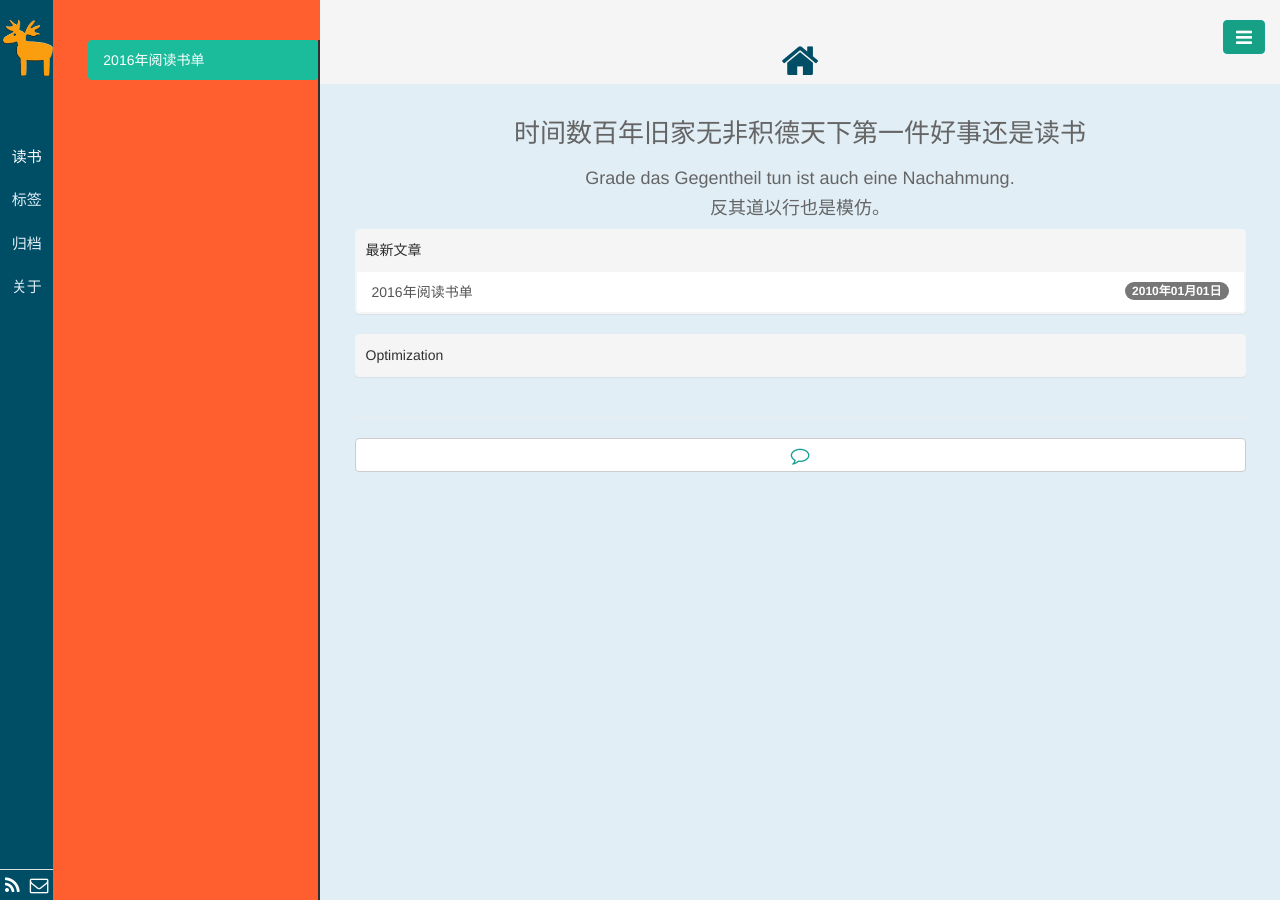
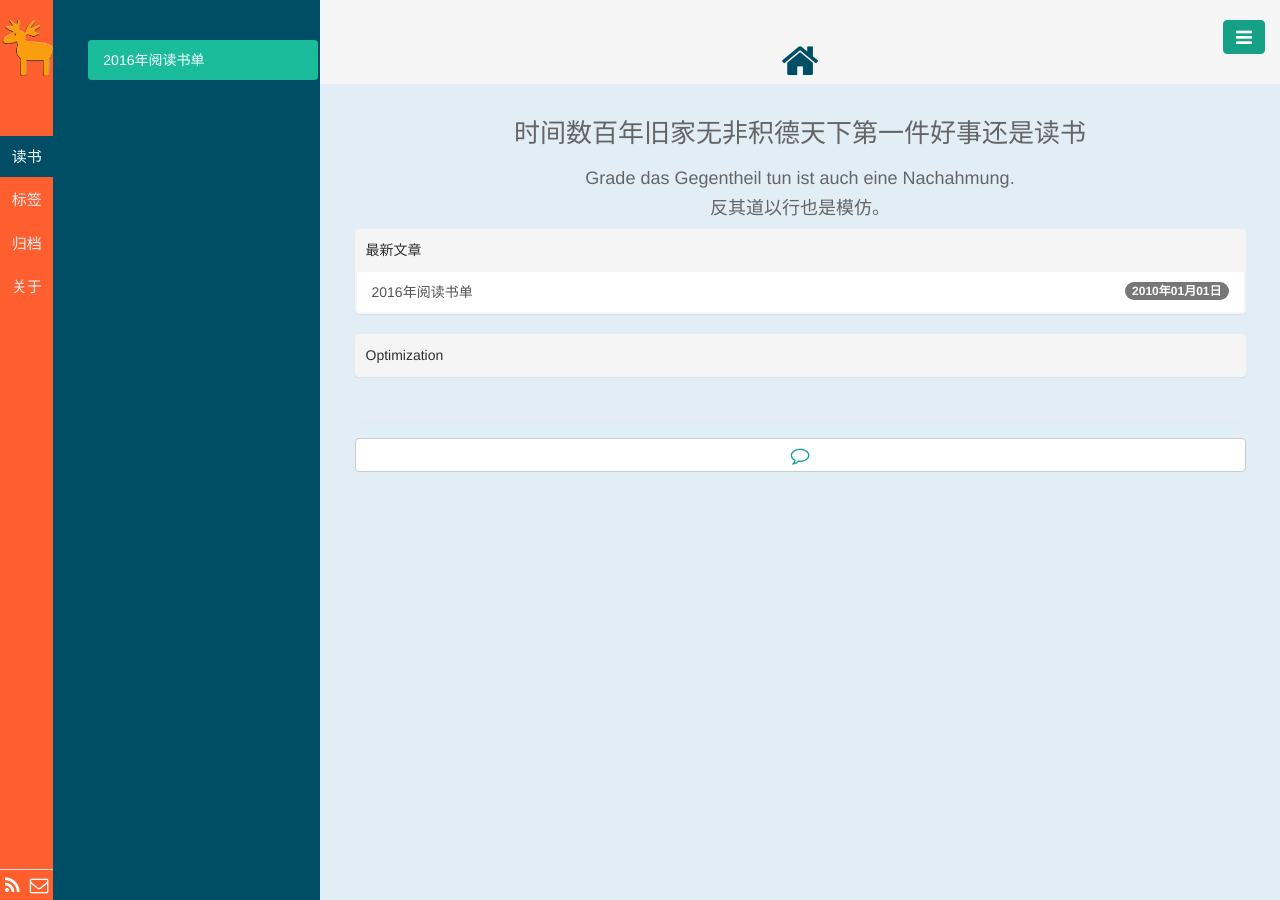
Before and after one commit to mathesse/mathesse.github.io, a Jekyll site: the page built from index.html, in a window 1280 px wide. Built offline with Jekyll 4.4.1, drawn with Linux system fonts in a browser that asks for light colours; the list of posts is cut into pages by our own code.

Commit message:
Update base.css

```diff
--- a/public/css/base.css
+++ b/public/css/base.css
@@ -8,7 +8,7 @@ body, html {
   height: 100%;
   overflow: hidden;
   /*background-color: #303030;*/
-  background-color: #ff5f2e;
+  background-color: #004e66; /*black*/
 }
 .row {
   height: 100%;
@@ -21,7 +21,7 @@ body, html {
 .aside1 {
   /*background-color: #1f2c39;*/
   /*background-color: #1abc9c;*/
-  background-color: #004e66;
+  background-color: #ff5f2e; /*red*/
   /*background-image: url(/public/img/bg_grid.jpg);*/
   height: 100%;
   padding-left: 0px;
@@ -29,22 +29,24 @@ body, html {
   text-align: center;
   /*box-shadow: inset -15px 0 20px -15px #77AEF4;*/
 }
+/* 左侧导航栏：字体 */
 .aside1 > .nav > li > a {
   padding-left: 0px;
   padding-right: 0px;
   border-radius: 0px;
   /*color: #fff;*/
-  color: #e1eef6;
+  color: #e1eef6; /*white*/
   font-size: 15px;
   padding: 10px 10px;
 
 }
 
+/*左侧指针*/
 .aside1> .nav > li > a:hover {
   /*color: #fff;*/
   color: #e1eef6;
   /*background-color: #16a085;*/
-  background-color: #fcbe32;
+  background-color: #fcbe32;/*orange*/
 }
 
 .aside1 > .nav-pills>li.active>a ,.nav-pills>li.active>a:hover,.nav-pills>li.active>a:focus {
@@ -70,15 +72,17 @@ body, html {
 .aside1_bottom > .table {
   margin-bottom: 0px;
 }
+
 /* 中部目录栏 */
 .aside2 {
   /*background-color: #fafaf6;*/
   /*background-image: url(/public/img/body_bg.jpg);*/
 
   /*background-color: #303030;*/
-  background-color: #ff5f2e;
+  background-color: #004e66;
   height: 100%;
-  border-right: 2px solid #303030;
+  /*border-right: 2px solid #303030;*/
+  border-right: 2px solid #004e66;
   overflow-y: auto;
   font-color: #fff;
   margin-top: 40px;
@@ -89,7 +93,7 @@ body, html {
   height: 100%;
   overflow-y: auto;
   /*background-color: #fff;*/
-  background-color: #e1eef6;
+  background-color: #e1eef6;/*light blue*/
   overflow-x: hidden;
 
   /*background-image: url(/public/img/bg_lines1.jpg);*/
```
